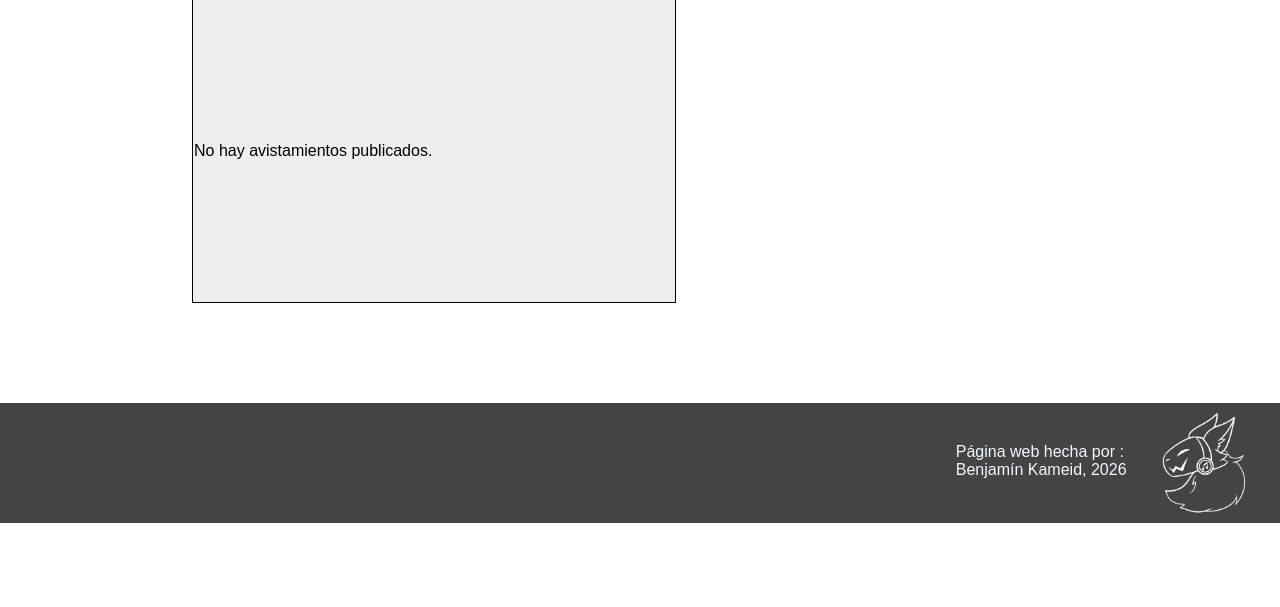
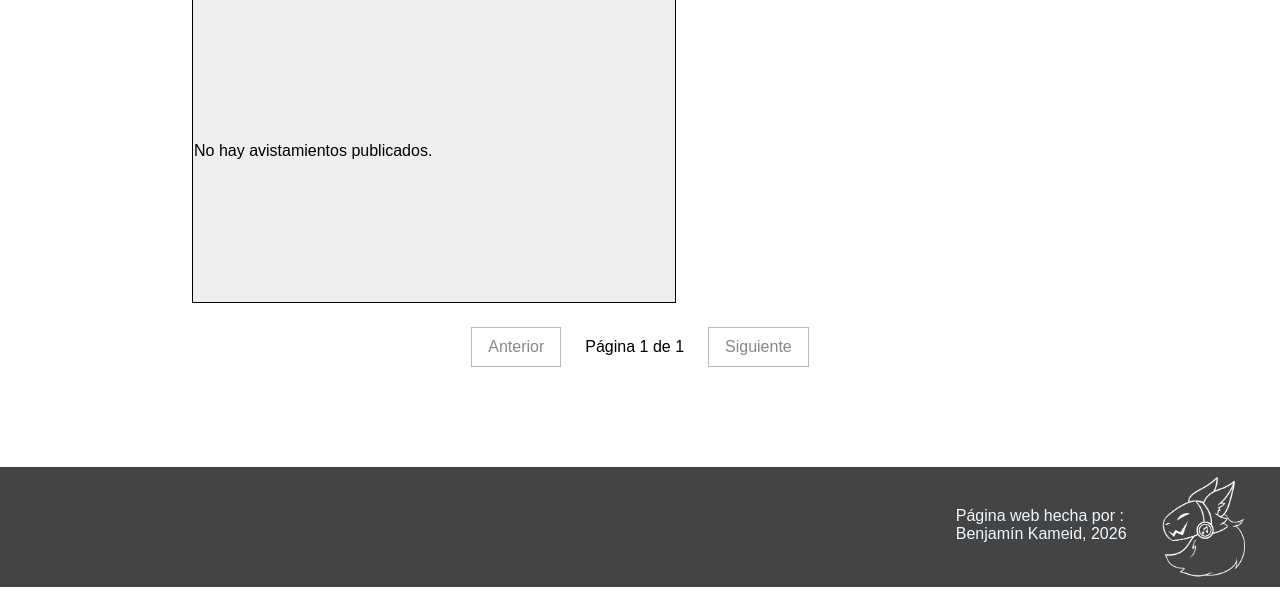
Before and after one commit to bkameid/desarrollo_web_benjamin_kameid, a Flask app: page /avistamientos in a window 1280 px wide. Shown: the part 126-733 px from the top of the page. Run offline with Flask 3, Linux system fonts and the light colour scheme; data that the repository does not hold is empty.

Commit message:
feat: páginas en avistamientos

```diff
--- a/app.py
+++ b/app.py
@@ -22,8 +22,22 @@ def home():
 
 @app.route("/avistamientos")
 def avistamientos():
-    data = db.get_recent_avistamientos()
-    return render_template("avistamientos.html", avistamientos=data)
+    page_size = 10
+    try:
+        page = max(1, int(request.args.get("page", 1)))
+    except (TypeError, ValueError):
+        page = 1
+
+    total = db.get_avistamiento_count()
+    total_pages = max(1, (total + page_size - 1) // page_size)
+    page = min(page, total_pages)
+    data = db.get_recent_avistamientos(page_size, (page - 1) * page_size)
+    return render_template(
+        "avistamientos.html",
+        avistamientos=data,
+        page=page,
+        total_pages=total_pages,
+    )
 
 @app.route("/voluntario", methods=["GET", "POST"])
 def voluntario():
--- a/database/db.py
+++ b/database/db.py
@@ -135,12 +135,22 @@ def create_registro(ruta_archivo, nombre_archivo, avistamiento_id):
         conn.close()
 
 
-def get_recent_avistamientos(limit=20):
+def get_recent_avistamientos(limit=20, offset=0):
     conn = get_conn()
     try:
         with conn.cursor() as cursor:
-            cursor.execute(QUERY_DICT["getRecentPosts"], (limit))
+            cursor.execute(QUERY_DICT["getRecentPosts"], (limit, offset))
             return cursor.fetchall()
+    finally:
+        conn.close()
+
+
+def get_avistamiento_count():
+    conn = get_conn()
+    try:
+        with conn.cursor() as cursor:
+            cursor.execute(QUERY_DICT["countPosts"])
+            return cursor.fetchone()["total"]
     finally:
         conn.close()
 
--- a/database/querys.json
+++ b/database/querys.json
@@ -1,6 +1,7 @@
 {
 
-    "getRecentPosts": "SELECT a.id, av.nombre AS ave, v.nombre AS voluntario, a.fecha_hora, a.lugar, a.descripcion, r.ruta_archivo FROM avistamiento a JOIN ave av ON av.id = a.ave_id JOIN voluntario v ON v.id = a.voluntario_id LEFT JOIN registro r ON r.avistamiento_id = a.id ORDER BY a.id DESC LIMIT %s",
+    "getRecentPosts": "SELECT a.id, av.nombre AS ave, v.nombre AS voluntario, a.fecha_hora, a.lugar, a.descripcion, r.ruta_archivo FROM avistamiento a JOIN ave av ON av.id = a.ave_id JOIN voluntario v ON v.id = a.voluntario_id LEFT JOIN registro r ON r.avistamiento_id = a.id ORDER BY a.id DESC LIMIT %s OFFSET %s",
+    "countPosts": "SELECT COUNT(*) AS total FROM avistamiento",
     "createAvis": "INSERT INTO avistamiento (voluntario_id, ave_id, fecha_hora, lugar, descripcion) VALUES (%s, %s, %s, %s, %s)",
     "createRegistro": "INSERT INTO registro (ruta_archivo, nombre_archivo, avistamiento_id) VALUES (%s, %s, %s)",
     "getRegion": "SELECT * FROM region ORDER BY id;"
--- a/static/css/avistamientos.css
+++ b/static/css/avistamientos.css
@@ -58,6 +58,30 @@ table {
     background-color: #fff;
 }
 
+.pagination {
+    display: flex;
+    justify-content: center;
+    align-items: center;
+    gap: 24px;
+    margin-top: 24px;
+}
+
+.pagination a,
+.pagination .disabled {
+    padding: 10px 16px;
+    border: 1px solid #78d261;
+    text-decoration: none;
+}
+
+.pagination a {
+    color: #26751a;
+}
+
+.pagination .disabled {
+    color: #888;
+    border-color: #bbb;
+}
+
 table img {
     height: 100%;
     width: 100%;
--- a/templates/avistamientos.html
+++ b/templates/avistamientos.html
@@ -8,7 +8,7 @@
     <header>
         <nav class="top-nav">
             <div class="nav-container" style="background-color: #78d261; ">
-                <a href = "{{url_for('index')}}" style="color: aliceblue;"> Volver </a>
+                <a href = "{{url_for('home')}}" style="color: aliceblue;"> Volver </a>
             </div>
             <div class="nav-container">
                 <a href = "{{url_for('voluntario')}}"> Sé Voluntario </a>
@@ -45,6 +45,20 @@
             {% else %}
             <tr><td>No hay avistamientos publicados.</td></tr>
             {% endfor %}
+            </table>
+            <nav class="pagination" aria-label="Paginación de avistamientos">
+                {% if page > 1 %}
+                <a href="{{ url_for('avistamientos', page=page - 1) }}">Anterior</a>
+                {% else %}
+                <span class="disabled">Anterior</span>
+                {% endif %}
+                <span>Página {{ page }} de {{ total_pages }}</span>
+                {% if page < total_pages %}
+                <a href="{{ url_for('avistamientos', page=page + 1) }}">Siguiente</a>
+                {% else %}
+                <span class="disabled">Siguiente</span>
+                {% endif %}
+            </nav>
             <!--
             <tr>
                 <td>
@@ -123,7 +137,6 @@
                 </td>
             </tr>
             -->
-        </table>
     </main>
     <footer>
         <div class="credits">
@@ -132,6 +145,6 @@
                 Benjamín Kameid, 2026
             </p>
         </div>
-        <img src="./media/proto_logo_base.png" alt="logo propio">
+        <img src="{{url_for('static', filename='media/proto_logo_base.png')}}" alt="logo propio">
     </footer>
 </body>
--- a/templates/index.html
+++ b/templates/index.html
@@ -43,7 +43,6 @@
                 <p>Avistamiento por:<br>{{ avis.voluntario }}</p>
                 <p>{{ avis.lugar }}</p>
                 <p>{{ avis.fecha_hora.strftime('%d-%m-%Y') }}</p>
-                {% if avis.descripcion %}<p>{{ avis.descripcion }}</p>{% endif %}
             </div>
             </article>
     {% endfor %}
```
